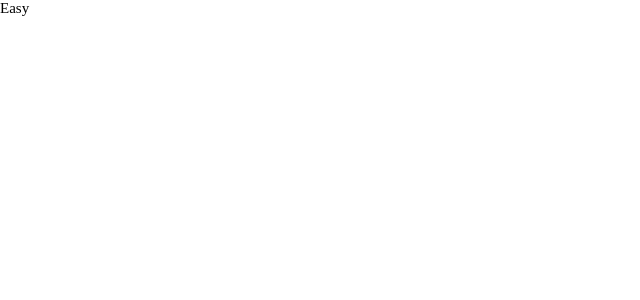
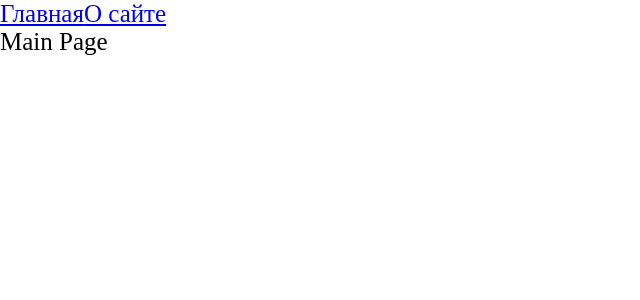
Before and after one commit to aleksander1802/project-pro, a React app: page / in a window 1280 px wide. Shown: the top 300 px of the page, without its empty margins (0-640 px from the left). Built offline with nearby package versions, Linux system fonts and the light colour scheme.

Commit message:
feat: added suspense

```diff
--- a/src/components/App.tsx
+++ b/src/components/App.tsx
@@ -1,13 +1,25 @@
+import { Route, Routes } from 'react-router-dom';
 import './index.scss';
+import AboutPage from '../pages/AboutPage/AboutPage';
+import MainPage from '../pages/MainPage/MainPage';
+import { Link } from 'react-router-dom';
+import { MainPageAsync } from '../pages/MainPage/MainPage.async';
+import { AboutPageAsync } from '../pages/AboutPage/AboutPage.async';
+import { Suspense } from 'react';
 
 const App = () => {
-
-    return (
-
-        <div className='app'>
-            Easy
-        </div>
-    );
+  return (
+    <div className="app">
+      <Link to="/">Главная</Link>
+      <Link to="/about">О сайте</Link>
+      <Suspense fallback={<div>Loading...</div>}>
+        <Routes>
+          <Route path={'/'} element={<MainPageAsync />} />
+          <Route path={'/about'} element={<AboutPageAsync />} />
+        </Routes>
+      </Suspense>
+    </div>
+  );
 };
 
 export default App;
--- a/src/components/index.scss
+++ b/src/components/index.scss
@@ -5,5 +5,5 @@
 }
 
 .app {
-    font-size: 15px;
+    font-size: 25px;
 }
--- a/src/index.tsx
+++ b/src/index.tsx
@@ -1,7 +1,10 @@
-import { render } from "react-dom";
-import App from "./components/App";
+import { render } from 'react-dom';
+import App from './components/App';
+import { BrowserRouter } from 'react-router-dom';
 
 render(
-    <App/>,
-    document.getElementById('root')
+  <BrowserRouter>
+    <App />
+  </BrowserRouter>,
+  document.getElementById('root')
 );
--- /dev/null
+++ b/src/pages/AboutPage/AboutPage.async.tsx
@@ -0,0 +1,3 @@
+import { lazy } from 'react';
+
+export const AboutPageAsync = lazy(() => import('./AboutPage'));
--- /dev/null
+++ b/src/pages/AboutPage/AboutPage.tsx
@@ -0,0 +1,7 @@
+import React from 'react';
+
+const AboutPage = () => {
+  return <div>About Page</div>;
+};
+
+export default AboutPage;
--- /dev/null
+++ b/src/pages/MainPage/MainPage.async.tsx
@@ -0,0 +1,3 @@
+import { lazy } from 'react';
+
+export const MainPageAsync = lazy(() => import('./MainPage'));
--- /dev/null
+++ b/src/pages/MainPage/MainPage.tsx
@@ -0,0 +1,7 @@
+import React from 'react';
+
+const MainPage = () => {
+  return <div>Main Page</div>;
+};
+
+export default MainPage;
--- a/tsconfig.json
+++ b/tsconfig.json
@@ -2,7 +2,7 @@
   "compilerOptions": {
     "outDir": "./dist/",
     "noImplicitAny": true,
-    "module": "es6",
+    "module": "esnext",
     "target": "es5",
     "jsx": "react-jsx",
     "allowJs": true,
```
Also changed, not shown: package.json (+10 -1 lines), 2 other files (tests, documents, lock files or other folders).
